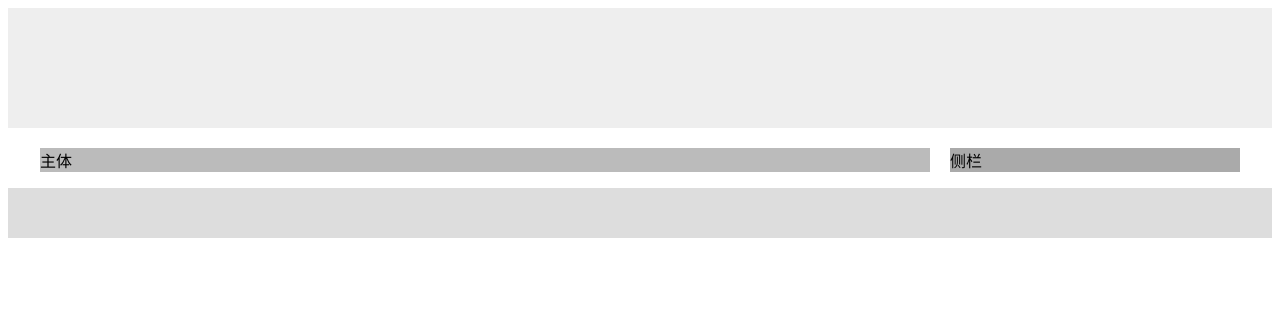
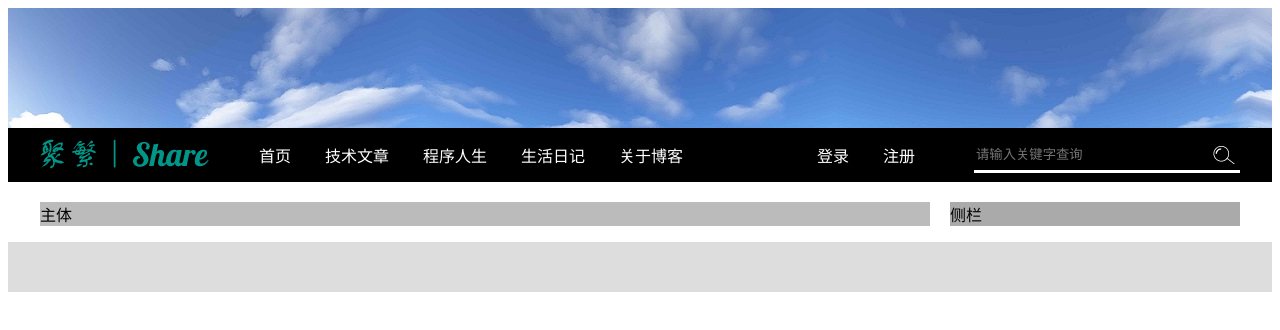
Before and after one commit to llsok/YC91, a plain HTML site: page C91-S2-Ply-html/WebContent/博客案例/index.html in a window 1280 px wide. Drawn offline with Linux system fonts and the light colour scheme.

Commit message:
博客案例：定义菜单条

```diff
--- a/C91-S2-Ply-html/WebContent/博客案例/css/index.css
+++ b/C91-S2-Ply-html/WebContent/博客案例/css/index.css
@@ -1,9 +1,16 @@
 @charset "UTF-8";
+
+/* 清空 ul ， li 的内外边距  */
+ul,li{
+	margin: 0px;
+	padding: 0px;
+}
 
 /*页头*/
 header{
 	height: 120px;
-	background-color: #eee
+	background-color: #eee;
+	background-image: url(../imgs/headerbg.jpg)
 }
 
 /*页脚*/
@@ -11,7 +18,7 @@ footer{
 	height: 50px;
 	background-color: #ddd;
 	clear:both;
-	margin-top: 60px
+	margin-top: 60px; /* 产生与主体部分的间距 */
 }
 
 main{
@@ -31,3 +38,50 @@ main{
 	width: 290px;
 	background-color: #aaa
 }
+
+
+.menu{
+	background-color: #000;
+}
+
+.menu>div{
+	width: 1200px;
+	margin: 0px auto;
+	color: #fff;
+}
+
+.menu>div>* {
+	vertical-align: middle;  /*设置内部所有元素垂直居中*/
+}
+
+/* 将菜单 ul + li 修改成行内块   */
+.menu>div>ul , .menu>div li {
+	display: inline-block;
+}
+
+/* :hover 鼠标悬停选择器（伪类选择器的一种）*/
+.menu>div li:hover{
+	background-color: #999;
+}
+
+.menu>div li{
+	padding: 15px
+}
+
+.menu>div li:nth-child(5){
+	margin-right: 100px
+}
+
+.menu>div input{
+	width: 262px;
+	height: 30px;
+	background-color: rgba(0,0,0,0);
+	border-width: 0px 0px 3px 0px;
+	border-color: #fff;
+	border-style: solid;
+	background-image: url(../imgs/icon/search.png);
+	background-repeat: no-repeat;
+	background-position: right;
+	float: right;
+	margin-top: 10px
+}
--- a/C91-S2-Ply-html/WebContent/博客案例/index.html
+++ b/C91-S2-Ply-html/WebContent/博客案例/index.html
@@ -9,6 +9,22 @@
 <body>
 	<!-- 语义标签   -->
 	<header></header>
+	<div class="menu">
+		<div>
+			<img alt="" src="imgs/canreplace/logo.png">
+			<ul>
+				<li>首页</li>
+				<li>技术文章</li>
+				<li>程序人生</li>
+				<li>生活日记</li>
+				<li>关于博客</li>
+				<li>登录</li>
+				<li>注册</li>
+			</ul>
+			<input placeholder="请输入关键字查询">
+		</div>
+	</div>
+
 	<main>
 		<div class="left">主体</div>
 		<div class="right">侧栏</div>
```
